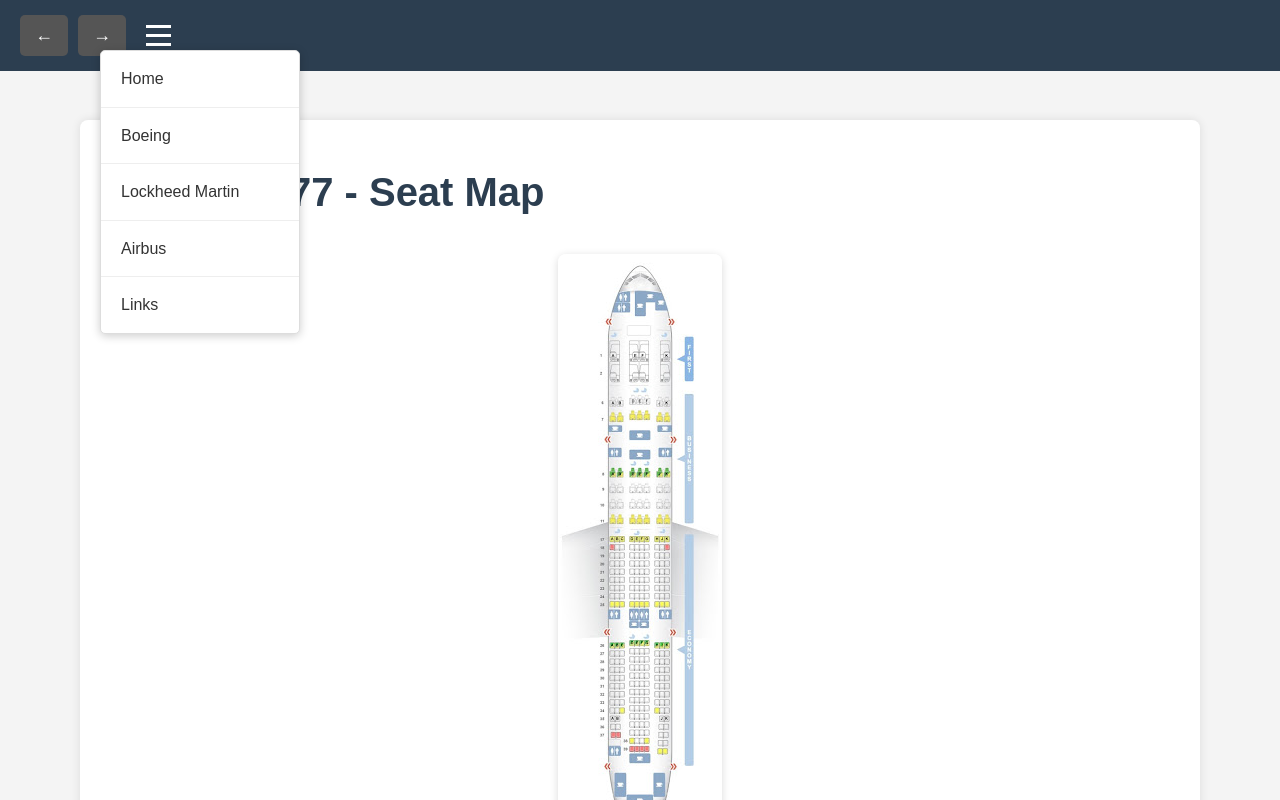
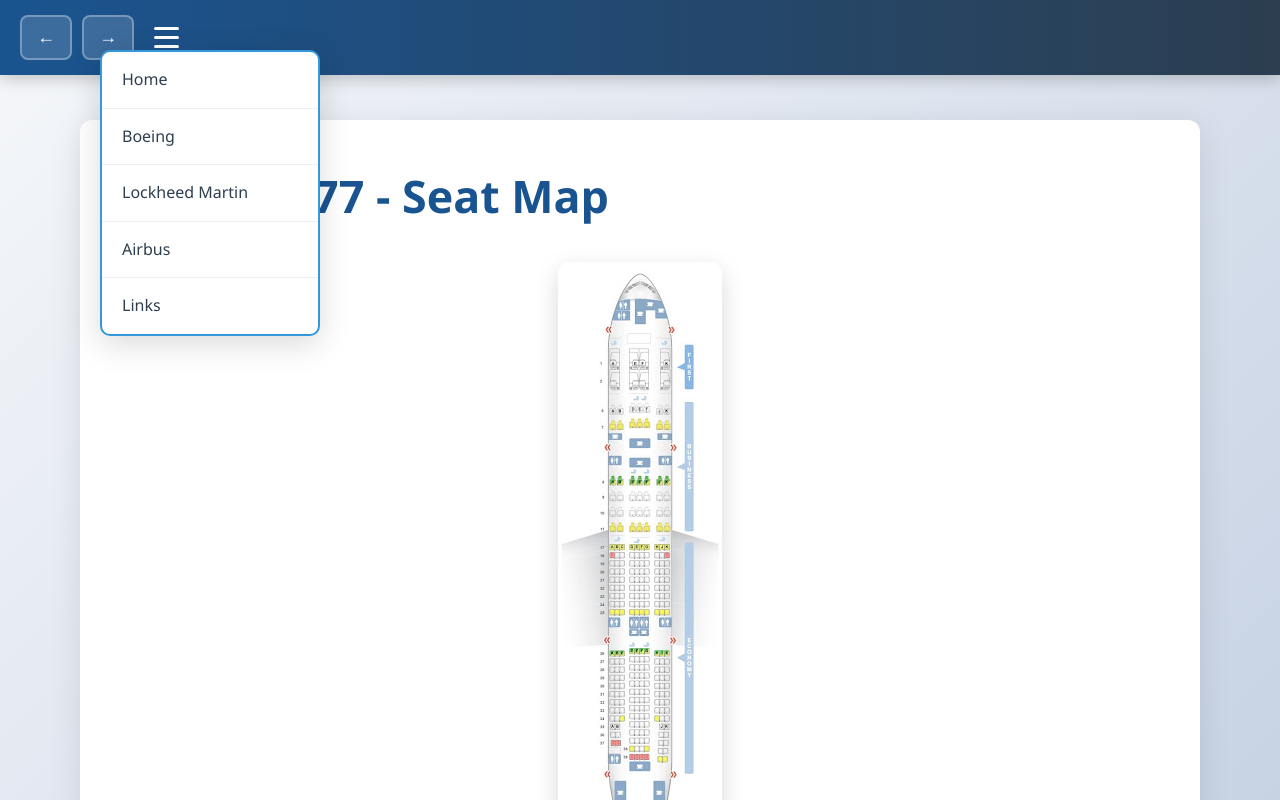
Before and after one commit to TannerHendrickson/Aviation-Website, a plain HTML site: page 777.html in a window 1280 px wide. Both pictures are taken after a click on the element 158 px from the left and 35 px from the top of the page. Shown: the top 800 px of the page. Drawn offline with Linux system fonts and the light colour scheme.

Commit message:
Update 777.html

```diff
--- a/777.html
+++ b/777.html
@@ -5,26 +5,34 @@
     <meta name="viewport" content="width=device-width, initial-scale=1.0">
     <title>Boeing 777 Seat Map — Aviation Website</title>
     <style>
+        @keyframes fadeInDown { from { opacity: 0; transform: translateY(-20px); } to { opacity: 1; transform: translateY(0); } }
+        @keyframes fadeInUp { from { opacity: 0; transform: translateY(20px); } to { opacity: 1; transform: translateY(0); } }
+        @keyframes slideInLeft { from { opacity: 0; transform: translateX(-30px); } to { opacity: 1; transform: translateX(0); } }
         * { margin: 0; padding: 0; box-sizing: border-box; }
-        body { font-family: 'Arial', sans-serif; line-height: 1.6; color: #333; background-color: #f4f4f4; }
-        .navbar { position: fixed; top: 0; left: 0; width: 100%; background-color: #2c3e50; padding: 15px 20px; z-index: 1000; display:flex; align-items:center; gap:10px; }
+        body { font-family: 'Segoe UI', Tahoma, Geneva, Verdana, sans-serif; line-height: 1.6; color: #2c3e50; background: linear-gradient(135deg, #f5f7fa 0%, #c3cfe2 100%); min-height: 100vh; }
+        .navbar { position: fixed; top: 0; left: 0; width: 100%; background: linear-gradient(90deg, #1a5490 0%, #2c3e50 100%); padding: 15px 20px; z-index: 1000; display:flex; align-items:center; gap:10px; box-shadow: 0 4px 15px rgba(0, 0, 0, 0.2); animation: fadeInDown 0.6s ease-out; }
         .nav-arrows { display:flex; gap:10px; }
-        .nav-btn { background-color: #555555; color: white; border: none; padding: 10px 15px; border-radius: 5px; cursor: pointer; font-size: 18px; transition: background-color 0.3s ease; }
-        .nav-btn:hover { background-color: #777777; }
-        .nav-btn:disabled { background-color: #999999; cursor: not-allowed; opacity: 0.6; }
-        .hamburger { display:flex; flex-direction:column; cursor:pointer; gap:6px; padding:10px; border-radius:5px; transition: background-color 0.3s ease; }
-        .hamburger:hover { background-color: #555555; }
-        .hamburger span { width:25px; height:3px; background-color:white; display:block; }
-        .dropdown { position:absolute; top:50px; left:100px; background:white; border:1px solid #ddd; border-radius:5px; box-shadow:0 2px 10px rgba(0,0,0,0.2); display:none; min-width:200px; z-index:999; }
-        .dropdown.active { display:block; }
-        .dropdown-item { padding:15px 20px; cursor:pointer; transition:background-color .3s; border-bottom:1px solid #eee; font-weight:500; color:#333; text-decoration:none; display:block; }
-        .dropdown-item:last-child { border-bottom:none; }
-        .dropdown-item:hover { background:#f0f0f0; }
+        .nav-btn { background-color: rgba(255,255,255,0.15); color: white; border: 2px solid rgba(255,255,255,0.3); padding: 10px 15px; border-radius: 8px; cursor: pointer; font-size: 18px; transition: all 0.4s cubic-bezier(0.25,0.46,0.45,0.94); font-weight: bold; }
+        .nav-btn:hover { background-color: rgba(52, 152, 219, 0.8); border-color: rgba(52, 152, 219, 1); transform: translateY(-2px); box-shadow: 0 6px 15px rgba(52, 152, 219, 0.4); }
+        .nav-btn:active { transform: translateY(0); }
+        .nav-btn:disabled { background-color: rgba(255,255,255,0.05); cursor: not-allowed; opacity: 0.4; }
+        .hamburger { display:flex; flex-direction:column; cursor:pointer; gap:6px; padding:10px; border-radius:8px; transition: all 0.3s ease; animation: slideInLeft 0.6s ease-out; }
+        .hamburger:hover { background-color: rgba(255,255,255,0.1); }
+        .hamburger span { width:25px; height:3px; background-color:white; display:block; transition: all 0.3s ease; border-radius: 2px; }
+        .dropdown { position:absolute; top:50px; left:100px; background:white; border: 2px solid #3498db; border-radius:10px; box-shadow:0 8px 32px rgba(0,0,0,0.15); display:none; min-width:220px; z-index:999; opacity: 0; transform: translateY(-10px); transition: all 0.3s cubic-bezier(0.25,0.46,0.45,0.94); }
+        .dropdown.active { display:block; opacity: 1; transform: translateY(0); }
+        .dropdown-item { padding:15px 20px; cursor:pointer; transition: all 0.3s ease; border-bottom:1px solid #ecf0f1; font-weight:500; color:#2c3e50; text-decoration:none; display:block; position: relative; }
+        .dropdown-item:first-child { border-radius: 8px 8px 0 0; }
+        .dropdown-item:last-child { border-bottom:none; border-radius: 0 0 8px 8px; }
+        .dropdown-item::before { content: ''; position: absolute; left: 0; top: 0; height: 100%; width: 4px; background: linear-gradient(180deg, #3498db, #2980b9); transform: scaleY(0); transition: transform 0.3s ease; border-radius: 2px; }
+        .dropdown-item:hover { background: linear-gradient(90deg, rgba(52, 152, 219, 0.1), transparent); color: #3498db; padding-left: 25px; }
+        .dropdown-item:hover::before { transform: scaleY(1); }
         .container { margin-top:80px; padding:40px; max-width:1200px; margin-left:auto; margin-right:auto; }
-        .aircraft-page { background:white; padding:40px; border-radius:8px; box-shadow:0 0 10px rgba(0,0,0,0.1); }
-        h1 { color:#2c3e50; font-size:2.5em; margin-bottom:20px; }
-        .seat-map-container { text-align:center; margin-top:30px; }
-        .seat-map-container img { max-width:100%; height:auto; border-radius:8px; box-shadow:0 2px 8px rgba(0,0,0,0.15); }
+        .aircraft-page { background:white; padding:40px; border-radius:12px; box-shadow:0 8px 32px rgba(0,0,0,0.1); animation: fadeInUp 0.8s ease-out; }
+        h1 { color:#1a5490; font-size:2.8em; margin-bottom:20px; font-weight: 700; animation: fadeInUp 0.8s ease-out 0.1s both; }
+        .seat-map-container { text-align:center; margin-top:30px; animation: fadeInUp 0.8s ease-out 0.2s both; }
+        .seat-map-container img { max-width:100%; height:auto; border-radius:12px; box-shadow:0 8px 24px rgba(0,0,0,0.15); transition: all 0.3s ease; }
+        .seat-map-container img:hover { transform: scale(1.02); box-shadow:0 12px 32px rgba(52, 152, 219, 0.2); }
     </style>
 </head>
 <body>
```
